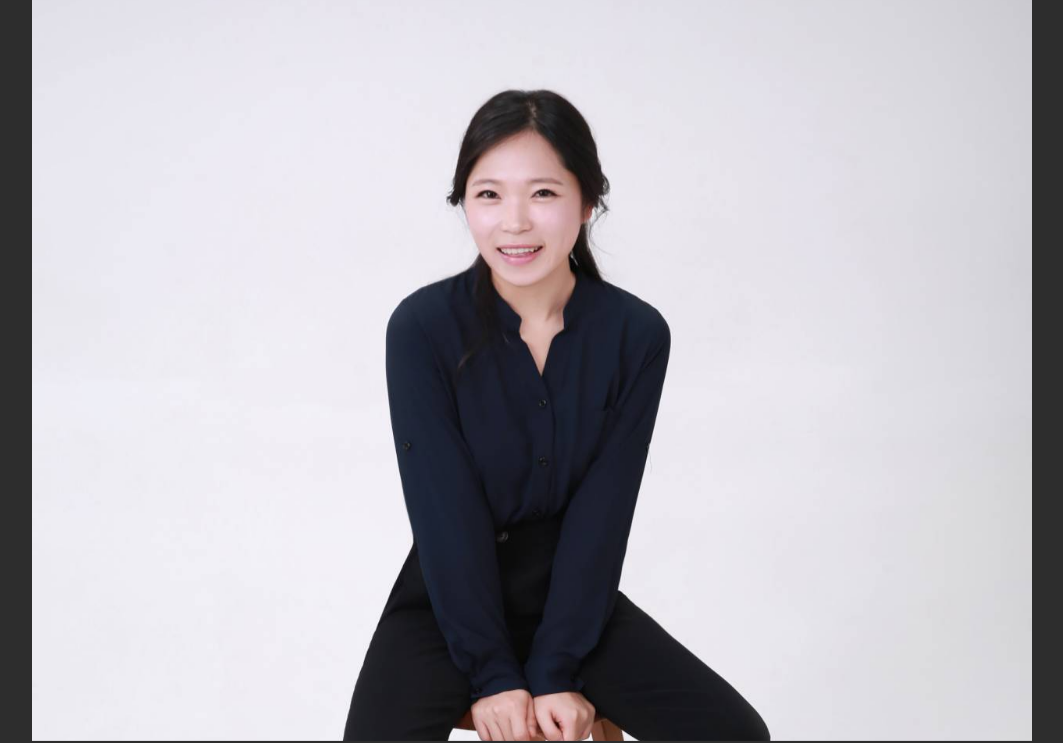
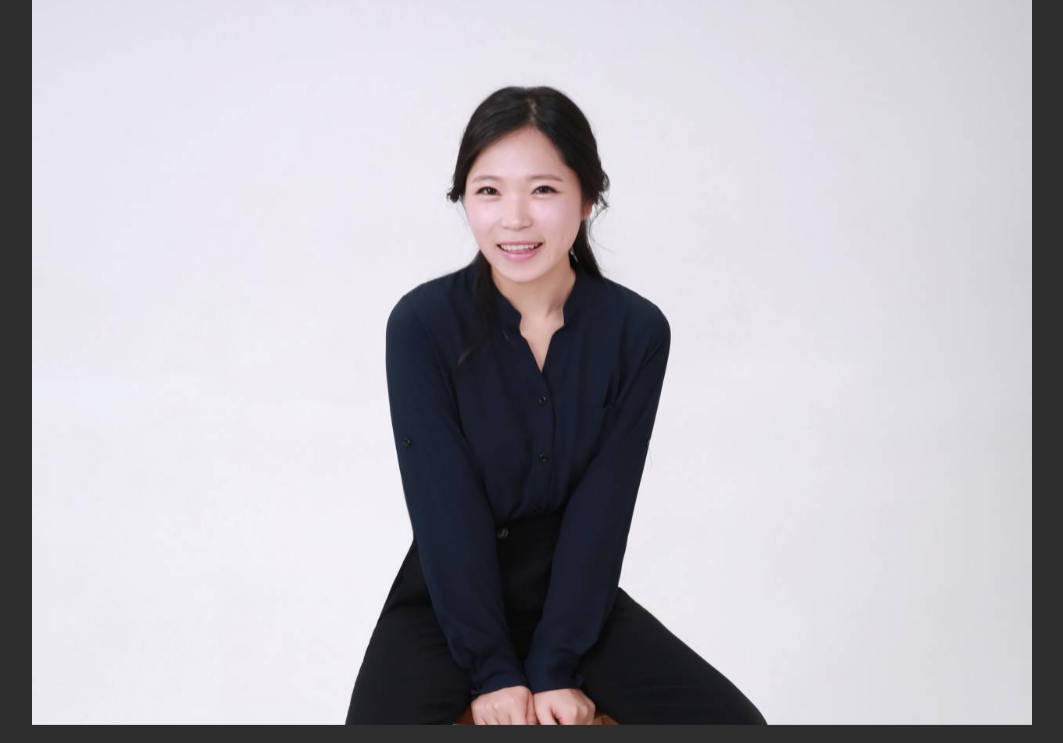
Before and after one commit to maxpiano/sukyeon.kim, a website: page index.html in a window 1280 px wide. Shown: the part 75-818 px from the top of the page, without its empty margins (108-1171 px from the left). Drawn offline with nearby package versions, Linux system fonts and the light colour scheme.

Commit message:
fixed height on desktop

```diff
--- a/style.css
+++ b/style.css
@@ -372,6 +372,10 @@ footer a {
     margin-top: 4.5rem;
   }
 
+  .content {
+    min-height: calc(100vh - 4.5rem);
+  }
+
   .navigation {
     height: 4.5rem;
   }
```
